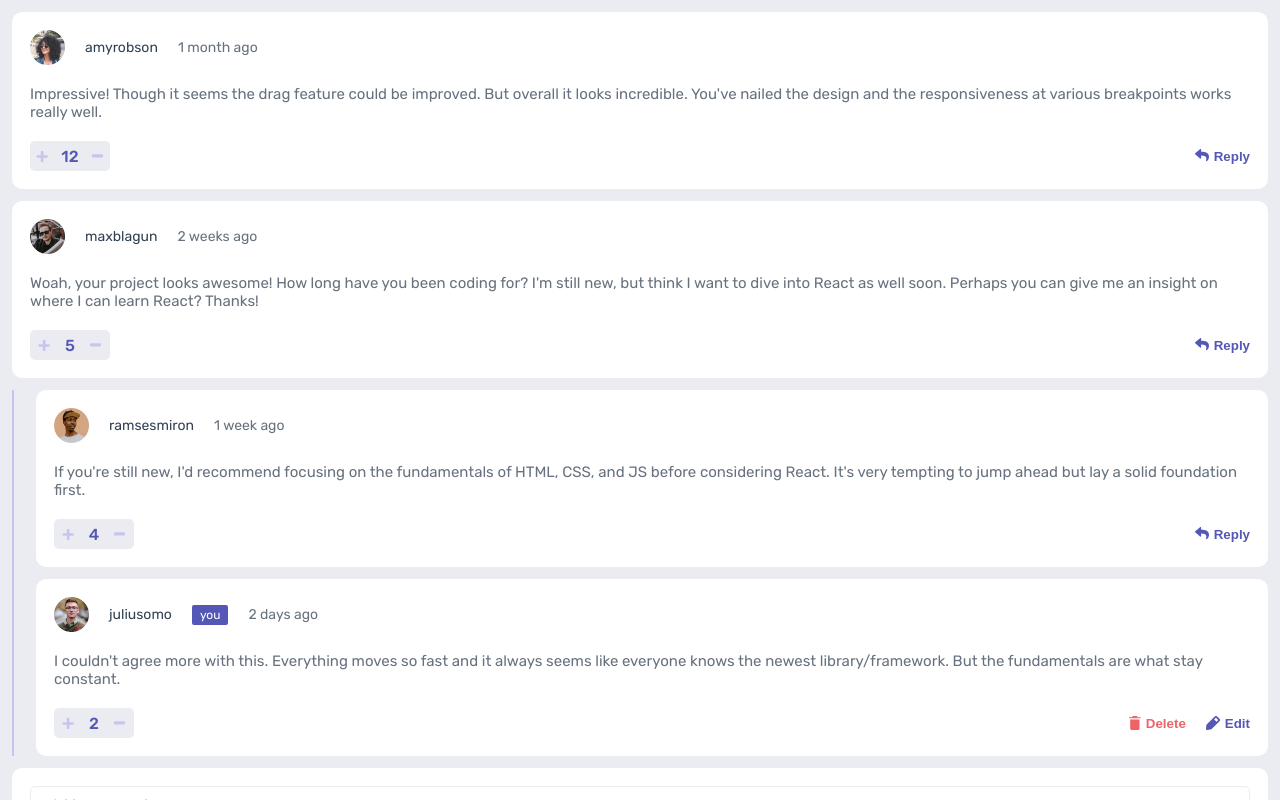
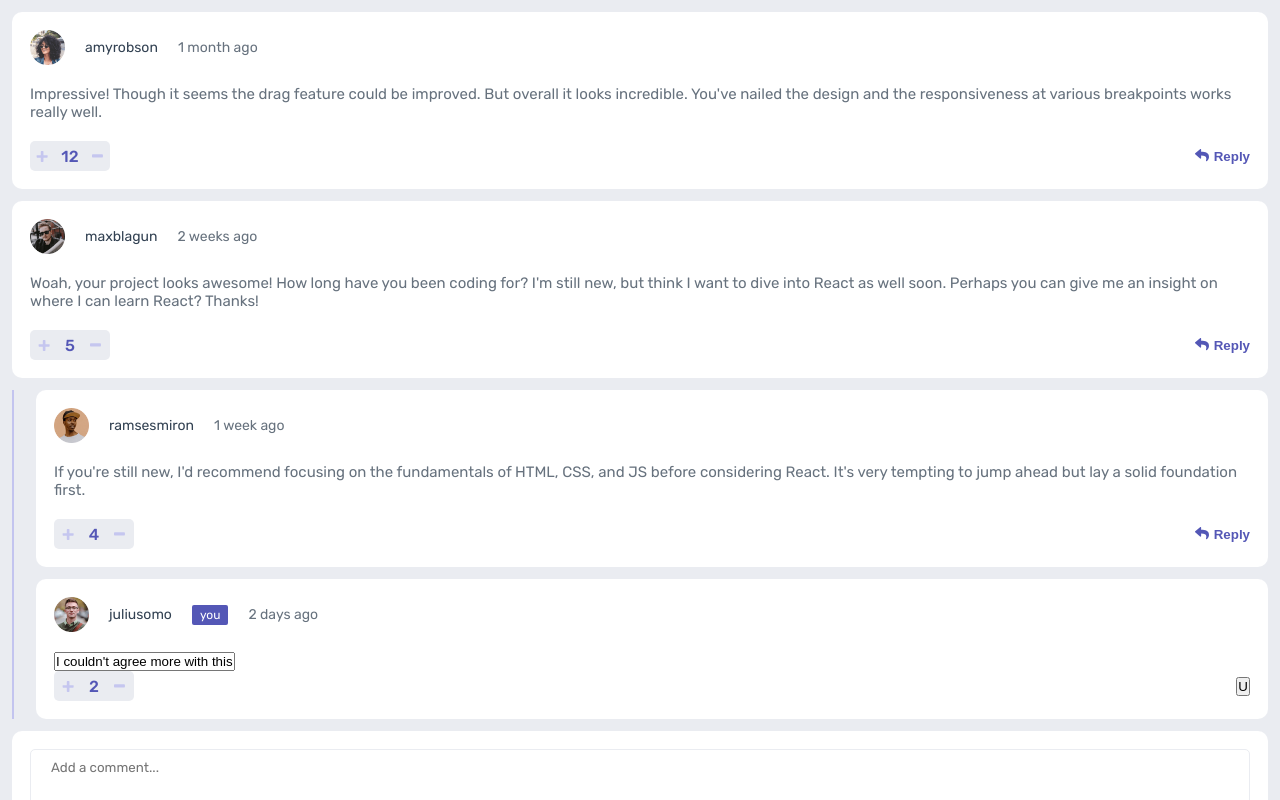
Before and after one commit to MarcoJul/Interactive-comment-section_React, a React (Create React App) app: page / in a window 1280 px wide. Both pictures are taken after a click on the button "Edit". Shown: the top 800 px of the page. Built offline with nearby package versions, Linux system fonts and the light colour scheme.

Commit message:
feat: add vote feature

```diff
--- a/src/UI/DeleteModal.js
+++ b/src/UI/DeleteModal.js
@@ -16,7 +16,10 @@ const ModalOverlay = (props) => {
         comment and can't be undone.
       </p>
       <div className={classes.action}>
-        <button className={`${classes.btn} ${classes.cancel}`}>
+        <button
+          className={`${classes.btn} ${classes.cancel}`}
+          onClick={props.onAction}
+        >
           No, Cancel
         </button>
         <button
--- a/src/components/Comment.js
+++ b/src/components/Comment.js
@@ -19,6 +19,8 @@ const Comment = (props) => {
   const [isReplying, setIsReplying] = useState(false);
   const [areReplies, setAreReplies] = useState(props.replies !== []);
   const [showModal, setShowModal] = useState(false);
+  const [score, setScore] = useState(props.score);
+  const [scoreModified, setSCoreModified] = useState(false);
   const [isCurrentUser, setIsCurrentUser] = useState(
     data.currentUser.username === props.username
   );
@@ -69,6 +71,19 @@ const Comment = (props) => {
     e.preventDefault();
     setText(e.target.text.value);
     setIsEdit(false);
+  };
+
+  const voteHandler = (action) => {
+    if (scoreModified) return;
+    if (action === "up") {
+      setScore((prevScore) => prevScore + 1);
+      setSCoreModified(true);
+    } else if (action === "down") {
+      setScore((prevScore) => prevScore - 1);
+      setSCoreModified(true);
+    } else {
+      return;
+    }
   };
 
   let actionArea;
@@ -128,11 +143,17 @@ const Comment = (props) => {
         </div>
         <div className={classes.actions}>
           <div className={classes.voteBox}>
-            <button className={classes.voteBtn}>
+            <button
+              className={classes.voteBtn}
+              onClick={voteHandler.bind(this, "up")}
+            >
               <img src={plusIcon} alt="plusIcon" />
             </button>
-            <span className={classes.score}>{props.score}</span>
-            <button className={classes.voteBtn}>
+            <span className={classes.score}>{score}</span>
+            <button
+              className={classes.voteBtn}
+              onClick={voteHandler.bind(this, "down")}
+            >
               <img src={minusIcon} alt="minusIcon" />
             </button>
           </div>
--- a/src/components/Reply.js
+++ b/src/components/Reply.js
@@ -18,6 +18,10 @@ const Reply = (props) => {
   const [isReplying, setIsReplying] = useState(false);
   const [showModal, setShowModal] = useState(false);
 
+  const [isEdit, setIsEdit] = useState(false);
+
+  const [text, setText] = useState(props.text);
+
   const toggleDeleteModal = () => {
     setShowModal(!showModal);
   };
@@ -31,6 +35,11 @@ const Reply = (props) => {
     console.log("reply");
     setIsReplying(false);
   };
+  const submitEditHandler = (e) => {
+    e.preventDefault();
+    setText(e.target.text.value);
+    setIsEdit(false);
+  };
 
   let actionArea;
   if (isCurrentUser) {
@@ -43,7 +52,12 @@ const Reply = (props) => {
           <img src={deleteIcon} />
           Delete
         </button>
-        <button className={classes.actionBtn}>
+        <button
+          className={classes.actionBtn}
+          onClick={() => {
+            setIsEdit(true);
+          }}
+        >
           <img src={EditIcon} />
           Edit
         </button>
@@ -78,7 +92,13 @@ const Reply = (props) => {
           <p className={classes.time}>{props.time}</p>
         </div>
         <div className={classes.textbox}>
-          <p className={classes.text}>{props.text}</p>
+          {!isEdit ? (
+            <p className={classes.text}>{text}</p>
+          ) : (
+            <form id="editForm" onSubmit={submitEditHandler}>
+              <input placeholder="Text" name="text" defaultValue={text} />
+            </form>
+          )}
         </div>
         <div className={classes.actions}>
           <div className={classes.voteBox}>
@@ -90,7 +110,13 @@ const Reply = (props) => {
               <img src={minusIcon} alt="minusIcon" />
             </button>
           </div>
-          {actionArea}
+          {isEdit ? (
+            <button className={classes.submitBtn} form="editForm">
+              U
+            </button>
+          ) : (
+            actionArea
+          )}
         </div>
       </li>
       {isReplying && (
```
